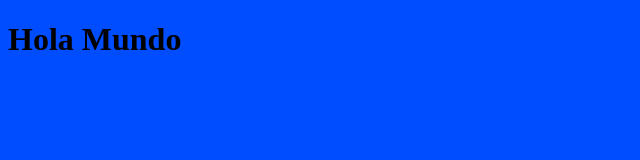
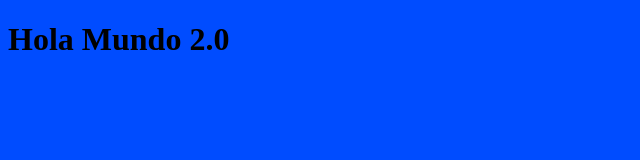
Before and after one commit to cdmorau/my-app, a plain HTML site: page index.html in a window 1280 px wide. Shown: the full height of the page, 0-640 px from the left. Drawn offline with Linux system fonts and the light colour scheme.

Commit message:
Nuevo commit

```diff
--- a/index.html
+++ b/index.html
@@ -9,7 +9,7 @@
     <title>Document</title>
 </head>
 <body>
-    <h1>Hola Mundo</h1>
+    <h1>Hola Mundo 2.0</h1>
     <script src="index.js"></script>
 
 </body>
```
